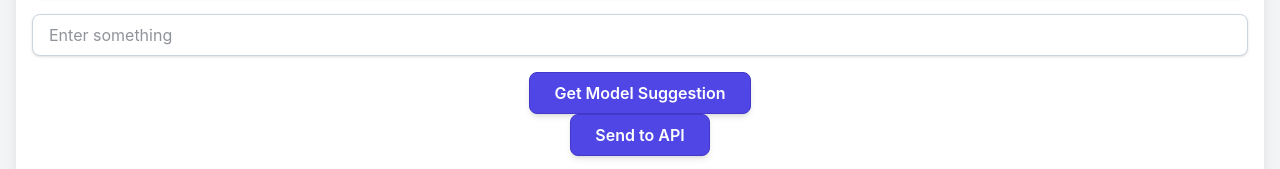
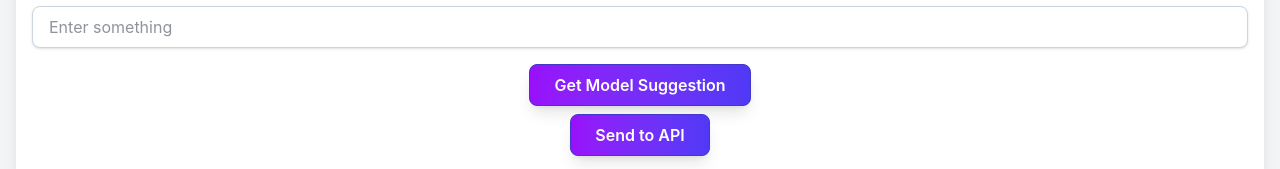
Before and after one commit to CihadCengiz/prompt-generator, a Next.js app in the folder frontend/: page / in a window 1280 px wide. Shown: the part 628-797 px from the top of the page. Built offline with nearby package versions, Linux system fonts and the light colour scheme; no server answers.

Commit message:
style(frontend): enhance button styling

```diff
--- a/frontend/src/app/page.jsx
+++ b/frontend/src/app/page.jsx
@@ -257,13 +257,13 @@ export default function Home() {
         />
         <button
           onClick={handleGetSuggestion}
-          className='px-6 py-2 bg-indigo-600 text-white font-semibold rounded-lg shadow-md transition-all duration-200 focus:outline-none focus:ring-2 focus:ring-indigo-500 hover:bg-indigo-700 active:scale-95'
+          className='px-6 py-2 mb-2 bg-gradient-to-r from-purple-600 to-indigo-600 text-white font-semibold rounded-lg shadow-lg transform transition duration-200 hover:scale-105 focus:outline-none focus:ring-4 focus:ring-purple-300'
         >
           Get Model Suggestion
         </button>
         <button
           onClick={handleSendToApi}
-          className='px-6 py-2 bg-indigo-600 text-white font-semibold rounded-lg shadow-md transition-all duration-200 focus:outline-none focus:ring-2 focus:ring-indigo-500 hover:bg-indigo-700 active:scale-95'
+          className='px-6 py-2 bg-gradient-to-r from-purple-600 to-indigo-600 text-white font-semibold rounded-lg shadow-lg transform transition duration-200 hover:scale-105 focus:outline-none focus:ring-4 focus:ring-purple-300'
         >
           Send to API
         </button>
```
